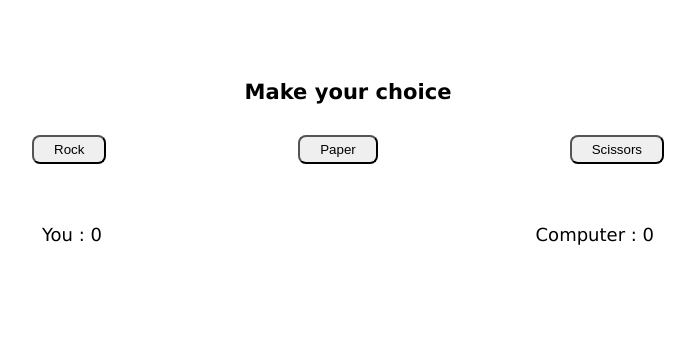
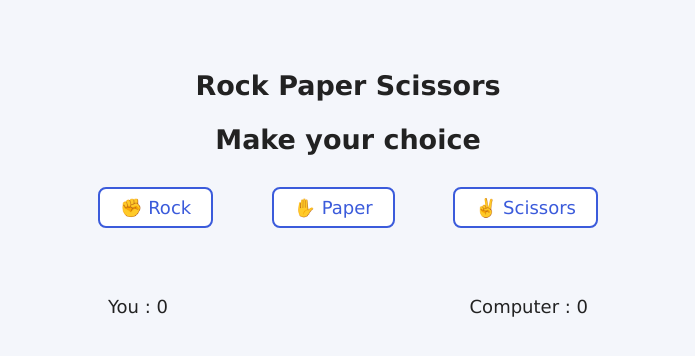
Before and after one commit to ikab08/rock-paper-scissor, a plain HTML site: page index.html in a window 1280 px wide. Shown: the whole page, without its empty margins (292-987 px from the left). Drawn offline with Linux system fonts and the light colour scheme.

Commit message:
style: all stylesheet

```diff
--- a/index.html
+++ b/index.html
@@ -9,15 +9,17 @@
 </head>
 <body>
     <section>
-        <h3>Make your choice</h3>
+        <h1>Rock Paper Scissors</h1>
+        <h2>Make your choice</h2>
         <div class="btn-div">
-            <button type="button" id="rock" value="rock">Rock</button>
-            <button type="button" id="paper" value="paper">Paper</button>
-            <button type="button" id="scissors" value="scissors">Scissors</button>
+            <button type="button" id="rock" value="rock">✊ Rock</button>
+            <button type="button" id="paper" value="paper">✋ Paper</button>
+            <button type="button" id="scissors" value="scissors">✌️ Scissors</button>
         </div>
     </section>
+
     <section>
-        <em id="roundResult"></em>
+        <p id="roundResult" aria-live="polite"></p>
         <div class="score">
             <div id="playerScore">You : 0</div>
             <div id="computerScore">Computer : 0</div>
--- a/style.css
+++ b/style.css
@@ -4,26 +4,39 @@
 
 body {
     font-family: Verdana, Geneva, Tahoma, sans-serif;
-    font-size: 18px;
+    font-size: 1.125rem;
+    background-color: #f4f6fb;
+    color: #222;
 }
 
 section {
-    width:50%;
+    width:90%;
+    max-width: 500px;
     margin: auto;
     text-align: center;
-    padding-top: 50px;
+    padding-top: 40px;
 }
 
 .btn-div {
     display: flex;
     justify-content: space-between;
+    gap: 10px;
 }
 
 button {
+    font: inherit;
     margin-top: 10px;
+    padding: 8px 20px;
+    border: 2px solid #3b5bdb;
     border-radius: 8px;
-    padding: 5px 20px;
+    background-color: #fff;
+    color: #3b5bdb;
     cursor: pointer;
+}
+
+button:hover:not(:disabled) {
+    background-color: #3b5bdb;
+    color: #fff;
 }
 
 .score {
@@ -32,10 +45,10 @@ button {
     justify-content: space-between;
 }
 
-.win{
-    color: green;
+.win {
+    color: #1b7a2f;
 }
 
 .lose {
-    color: red;
+    color: #b00020;
 }
```
